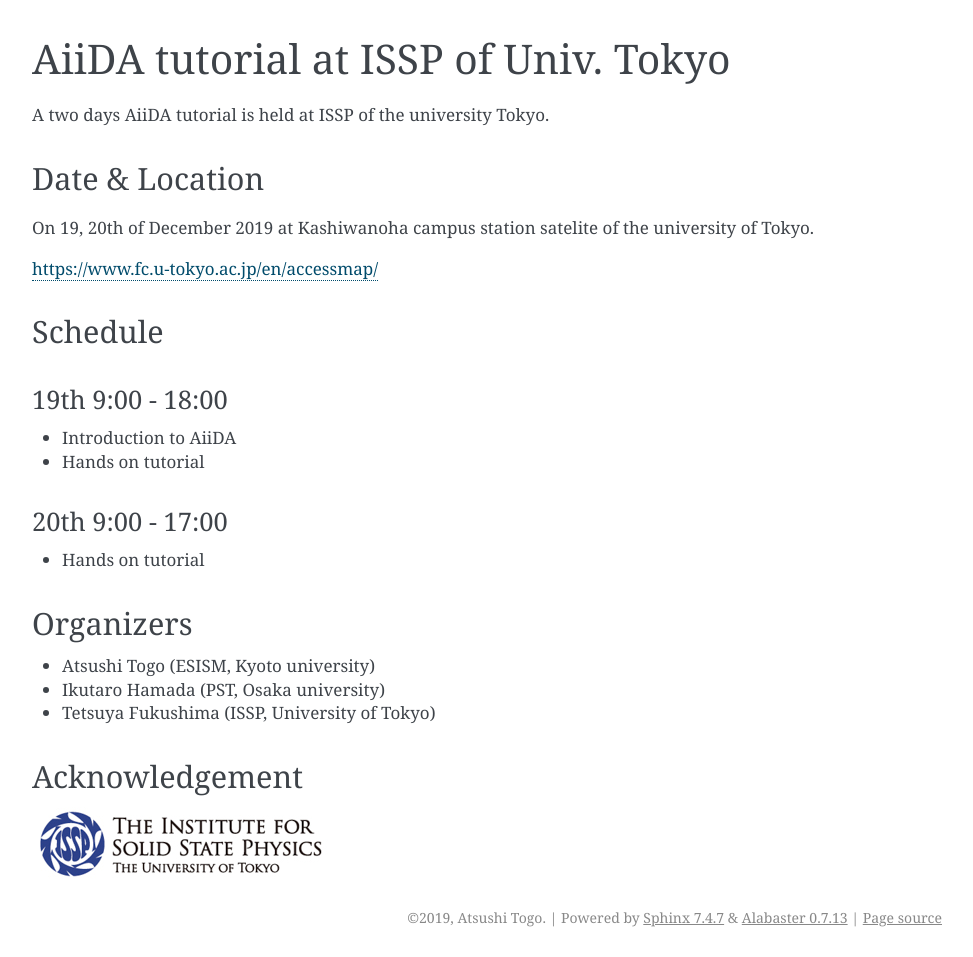
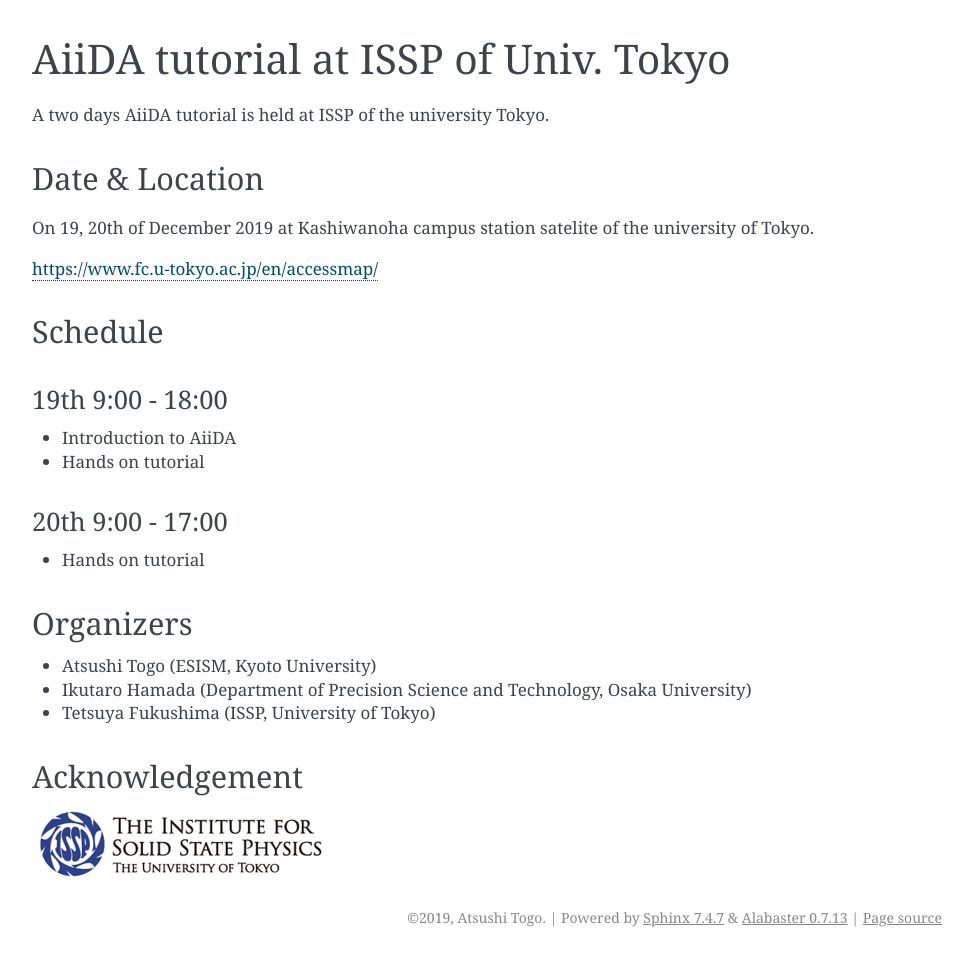
Before and after one commit to atztogo/AiiDA-tutorial-ISSP, a Sphinx documentation site: the page built from doc/index.rst, in a window 1280 px wide. Shown: the whole page, without its empty margins (168-1141 px from the left). Built offline with Sphinx 7.4.7, drawn with Linux system fonts in a browser that asks for light colours.

Commit message:
Update AiiDA-tutorial-ISSP doc

```diff
--- a/doc/index.rst
+++ b/doc/index.rst
@@ -29,8 +29,8 @@
 Organizers
 ----------
 
-- Atsushi Togo (ESISM, Kyoto university)
-- Ikutaro Hamada (PST, Osaka university)
+- Atsushi Togo (ESISM, Kyoto University)
+- Ikutaro Hamada (Department of Precision Science and Technology, Osaka University)
 - Tetsuya Fukushima (ISSP, University of Tokyo)
 
 Acknowledgement
```
